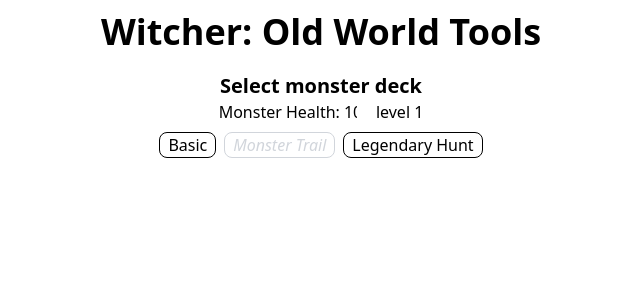
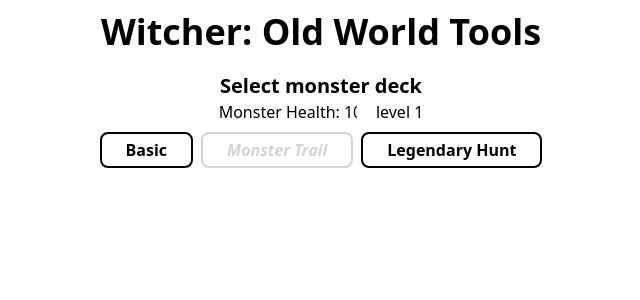
Before and after one commit to stacon/witcher-old-world-tools, a Vue app: page /tools/monster-fight in a window 1280 px wide. Shown: the top 300 px of the page, without its empty margins (319-959 px from the left). Built offline with nearby package versions, Linux system fonts and the light colour scheme.

Commit message:
Improved button visuals

```diff
--- a/src/views/components/phase-ongoing/button/button.vue
+++ b/src/components/button/Button.vue
@@ -10,7 +10,7 @@
 <template>
   <button
     :[disabled]="disabled"
-    class="px-2 border rounded-lg text-black border-black hover:bg-gray-100"
+    class="px-6 py-1 font-bold border-2 rounded-lg text-black border-black hover:bg-gray-100 active:scale-95 transition-transform"
     :class="{
       'border-gray-300 text-gray-300 italic hover:bg-transparent cursor-default': disabled,
     }"
--- a/src/views/components/phase-not-started/PhaseNotStarted.vue
+++ b/src/views/components/phase-not-started/PhaseNotStarted.vue
@@ -2,6 +2,7 @@
 import { computed } from 'vue';
 import DECK_TYPE from '@/constants/deckType';
 import { useUIMonsterFightViewStore } from '@/stores/ui/monster-fight-view/monsterFightView';
+import Button from '@/components/button/Button.vue';
 import PhaseTitle from '../phase-title/PhaseTitle.vue';
 
 const ui = useUIMonsterFightViewStore();
@@ -31,16 +32,14 @@
           <span class="ml-1">level {{ monsterLevel }}</span>
         </label>
         <div class="flex gap-x-2 justify-around mt-2">
-          <button
+          <Button
             v-for="selection in DECK_SELECTIONS"
             :key="selection.type"
             :disabled="selection.disabled"
-            class="px-2 border border-black rounded-lg"
-            :class="selection.disabled ? 'text-gray-300 italic border-gray-300' : ''"
             @click="onInitiateFightClick(selection.type)"
           >
             {{ selection.description }}
-          </button>
+          </Button>
         </div>
         <div>
           <span class="text-red-500" v-for="error in inputErrors" :key="error">
--- a/src/views/components/phase-ongoing/PhaseOngoing.vue
+++ b/src/views/components/phase-ongoing/PhaseOngoing.vue
@@ -1,7 +1,7 @@
 <script setup>
 import { computed } from 'vue';
 import PhaseTitle from '../phase-title/PhaseTitle.vue';
-import Button from './button/Button.vue';
+import Button from '@/components/button/Button.vue';
 import { useMonsterFightStore } from '@/stores/monster-fight/monster-fight';
 
 const monsterFightStore = useMonsterFightStore();
```
